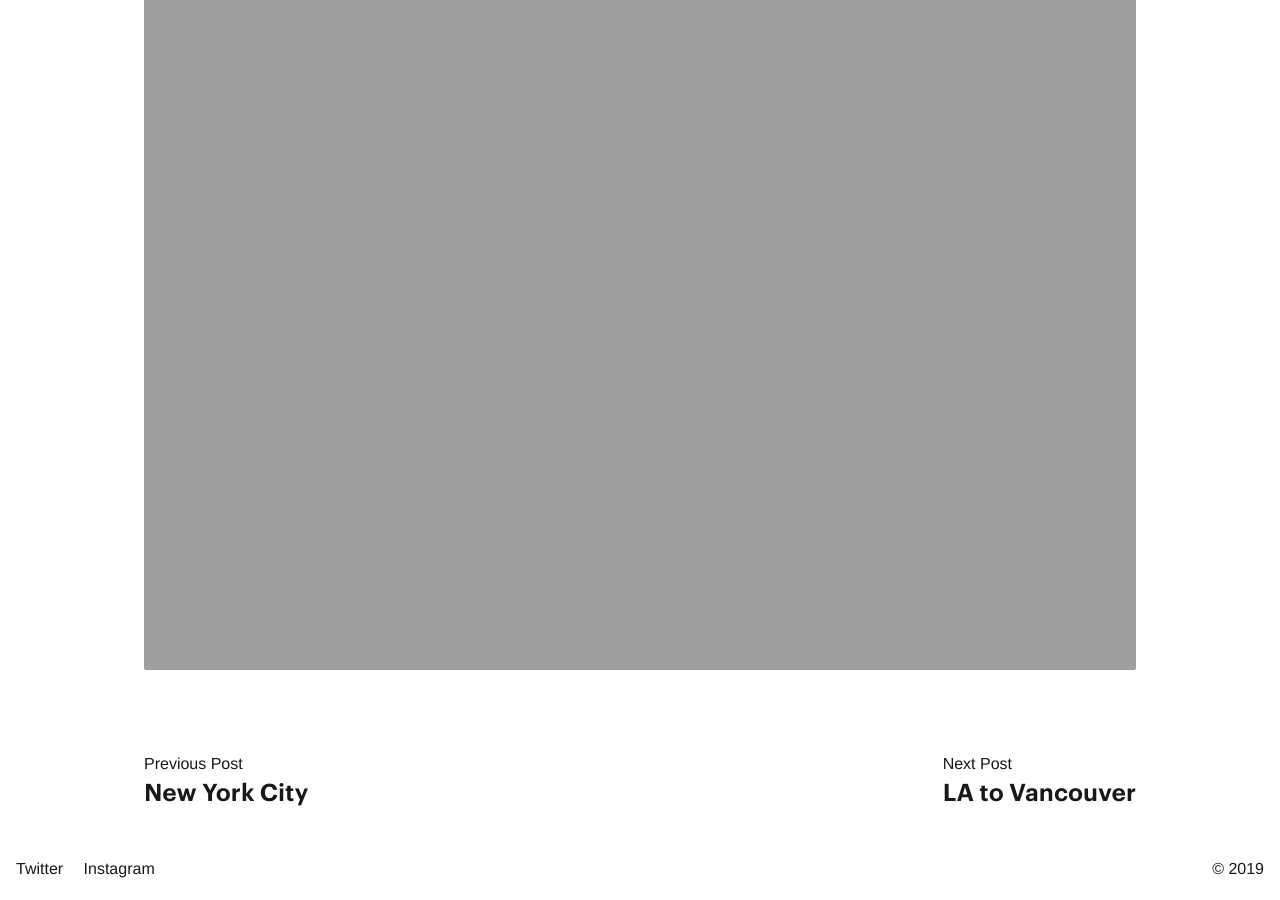
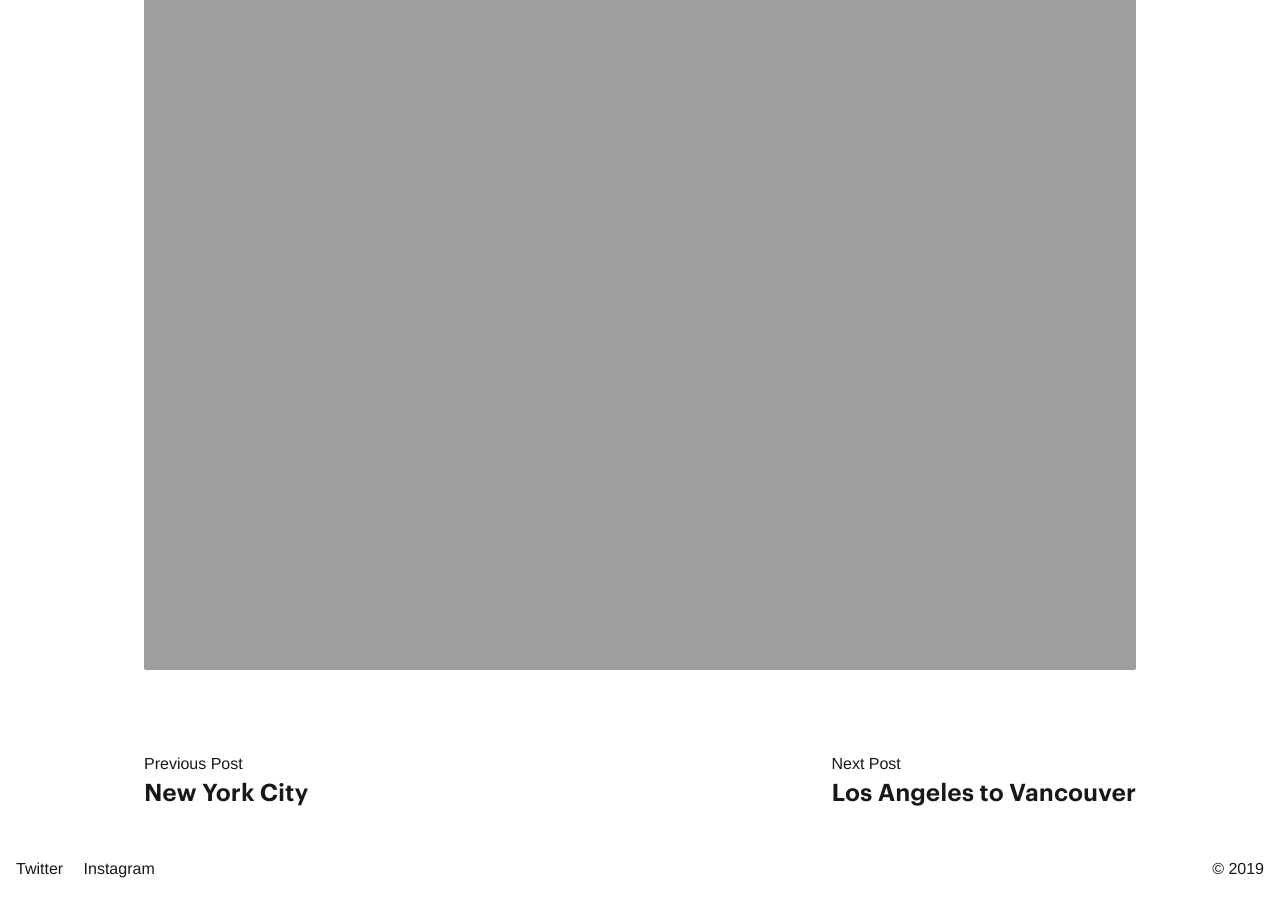
Before and after one commit to davemullenjnr/davemullenjnr, a Jekyll site: the page built from _posts/2016-04-12-amsterdam.html, in a window 1280 px wide and 900 px high, scrolled down 7266 px. Built offline with Jekyll 4.4.1, drawn with Linux system fonts in a browser that asks for light colours; some web fonts are replaced.

Commit message:
update post

```diff
--- a/_posts/2016-06-23-la-to-vancouver.html
+++ b/_posts/2016-06-23-los-angeles-to-vancouver.html
@@ -1,10 +1,11 @@
 ---
 layout: post
-title: LA to Vancouver
+title: Los Angeles to Vancouver
 date: 2016-06-23 09:09:00 +0000
-permalink: /blog/la-to-vancouver/
+permalink: /blog/los-angeles-to-vancouver/
 category: blog
 hero_image: west-coast/blog-west-coast-LA-to-Vancouver-1620px
+redirect_from: /blog/la-to-vancouver/
 ---
 
 <div class="video-wrapper mb-3 mb-md-4">
```
